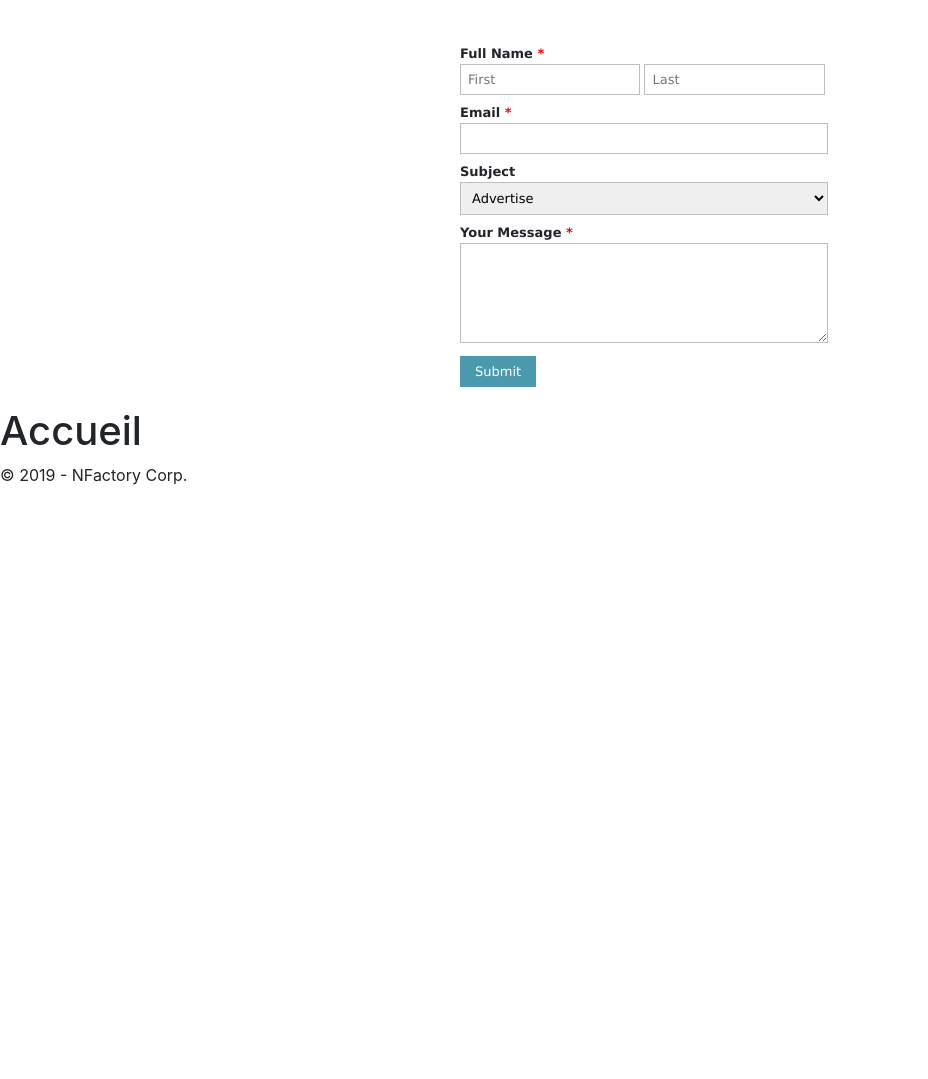
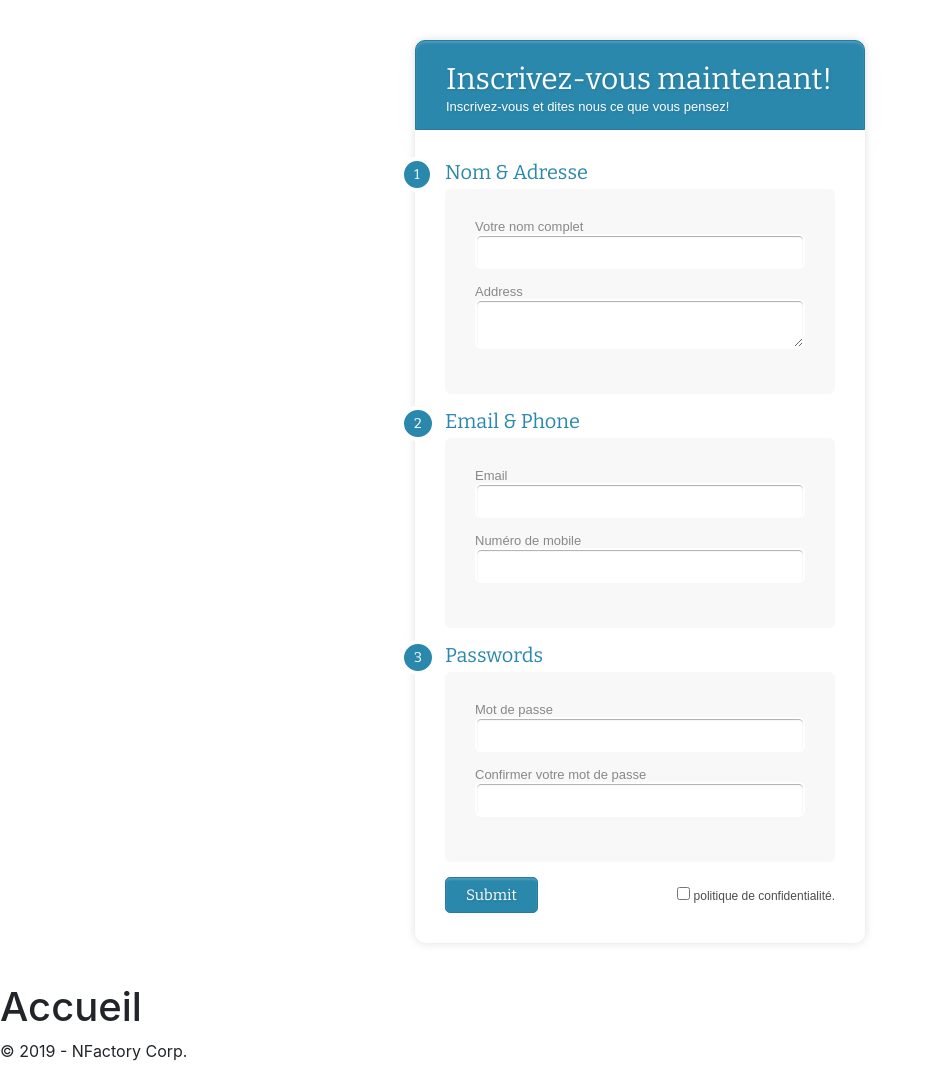
Before and after one commit to Eugenieberry/front, a PHP site: page /PHP1/index.php in a window 1280 px wide. Shown: the part 120-1199 px from the top of the page, without its empty margins (0-928 px from the left). Before the commit the page ends 605 px from the top, so only its background shows below. Run offline with PHP 8.4, Linux system fonts and the light colour scheme; some libraries are stand-ins or nearby versions.

Commit message:
modif contact html + style

```diff
--- a/pages/contact.php
+++ b/pages/contact.php
@@ -2,118 +2,157 @@
 <html lang="fr" dir="ltr">
 <head>
     <meta charset="UTF-8" />
-    <link  href="./pages/style.contact.pages.css" rel="stylesheet"/>
+
 </head>
 
-<form>
-    <ul class="form-style-1">
-        <li><label>Full Name <span class="required">*</span></label><input type="text" name="field1" class="field-divided" placeholder="First" /> <input type="text" name="field2" class="field-divided" placeholder="Last" /></li>
-        <li>
-            <label>Email <span class="required">*</span></label>
-            <input type="email" name="field3" class="field-long" />
-        </li>
-        <li>
-            <label>Subject</label>
-            <select name="field4" class="field-select">
-                <option value="Advertise">Advertise</option>
-                <option value="Partnership">Partnership</option>
-                <option value="General Question">General</option>
-            </select>
-        </li>
-        <li>
-            <label>Your Message <span class="required">*</span></label>
-            <textarea name="field5" id="field5" class="field-long field-textarea"></textarea>
-        </li>
-        <li>
-            <input type="submit" value="Submit" />
-        </li>
-    </ul>
-</form>
+<div class="form-style-10">
+    <h1> Inscrivez-vous maintenant!<span> Inscrivez-vous et dites nous ce que vous pensez!</span></h1>
+    <form>
+        <div class="section"><span>1</span> Nom & Adresse</div>
+        <div class="inner-wrap">
+            <label>Votre nom complet <input type="text" name="field1" /></label>
+            <label>Address <textarea name="field2"></textarea></label>
+        </div>
 
+        <div class="section"><span>2</span>Email & Phone</div>
+        <div class="inner-wrap">
+            <label>Email  <input type="email" name="field3" /></label>
+            <label> Numéro de mobile <input type="text" name="field4" /></label>
+        </div>
+
+        <div class="section"><span>3</span>Passwords</div>
+        <div class="inner-wrap">
+            <label> Mot de passe <input type="password" name="field5" /></label>
+            <label>Confirmer votre mot de passe  <input type="password" name="field6" /></label>
+        </div>
+        <div class="button-section">
+            <input type="submit" name="Sign Up" />
+            <span class="privacy-policy">
+     <input type="checkbox" name="field7"./> politique de confidentialité.
+     </span>
+        </div>
+    </form>
+</div>
+
+<link href='http://fonts.googleapis.com/css?family=Bitter' rel='stylesheet' type='text/css'>
 <style type="text/css">
-    .form-style-1 {
-        margin:10px auto;
-        max-width: 400px;
-        padding: 20px 12px 10px 20px;
-        font: 13px "Lucida Sans Unicode", "Lucida Grande", sans-serif;
+    .form-style-10{
+        width:450px;
+        padding:30px;
+        margin:40px auto;
+        background: #FFF;
+        border-radius: 10px;
+        -webkit-border-radius:10px;
+        -moz-border-radius: 10px;
+        box-shadow: 0px 0px 10px rgba(0, 0, 0, 0.13);
+        -moz-box-shadow: 0px 0px 10px rgba(0, 0, 0, 0.13);
+        -webkit-box-shadow: 0px 0px 10px rgba(0, 0, 0, 0.13);
     }
-    .form-style-1 li {
-        padding: 0;
+    .form-style-10 .inner-wrap{
+        padding: 30px;
+        background: #F8F8F8;
+        border-radius: 6px;
+        margin-bottom: 15px;
+    }
+    .form-style-10 h1{
+        background: #2A88AD;
+        padding: 20px 30px 15px 30px;
+        margin: -30px -30px 30px -30px;
+        border-radius: 10px 10px 0 0;
+        -webkit-border-radius: 10px 10px 0 0;
+        -moz-border-radius: 10px 10px 0 0;
+        color: #fff;
+        text-shadow: 1px 1px 3px rgba(0, 0, 0, 0.12);
+        font: normal 30px 'Bitter', serif;
+        -moz-box-shadow: inset 0px 2px 2px 0px rgba(255, 255, 255, 0.17);
+        -webkit-box-shadow: inset 0px 2px 2px 0px rgba(255, 255, 255, 0.17);
+        box-shadow: inset 0px 2px 2px 0px rgba(255, 255, 255, 0.17);
+        border: 1px solid #257C9E;
+    }
+    .form-style-10 h1 > span{
         display: block;
-        list-style: none;
-        margin: 10px 0 0 0;
+        margin-top: 2px;
+        font: 13px Arial, Helvetica, sans-serif;
     }
-    .form-style-1 label{
-        margin:0 0 3px 0;
-        padding:0px;
-        display:block;
-        font-weight: bold;
+    .form-style-10 label{
+        display: block;
+        font: 13px Arial, Helvetica, sans-serif;
+        color: #888;
+        margin-bottom: 15px;
     }
-    .form-style-1 input[type=text],
-    .form-style-1 input[type=date],
-    .form-style-1 input[type=datetime],
-    .form-style-1 input[type=number],
-    .form-style-1 input[type=search],
-    .form-style-1 input[type=time],
-    .form-style-1 input[type=url],
-    .form-style-1 input[type=email],
-    textarea,
-    select{
+    .form-style-10 input[type="text"],
+    .form-style-10 input[type="date"],
+    .form-style-10 input[type="datetime"],
+    .form-style-10 input[type="email"],
+    .form-style-10 input[type="number"],
+    .form-style-10 input[type="search"],
+    .form-style-10 input[type="time"],
+    .form-style-10 input[type="url"],
+    .form-style-10 input[type="password"],
+    .form-style-10 textarea,
+    .form-style-10 select {
+        display: block;
         box-sizing: border-box;
         -webkit-box-sizing: border-box;
         -moz-box-sizing: border-box;
-        border:1px solid #BEBEBE;
-        padding: 7px;
-        margin:0px;
-        -webkit-transition: all 0.30s ease-in-out;
-        -moz-transition: all 0.30s ease-in-out;
-        -ms-transition: all 0.30s ease-in-out;
-        -o-transition: all 0.30s ease-in-out;
-        outline: none;
-    }
-    .form-style-1 input[type=text]:focus,
-    .form-style-1 input[type=date]:focus,
-    .form-style-1 input[type=datetime]:focus,
-    .form-style-1 input[type=number]:focus,
-    .form-style-1 input[type=search]:focus,
-    .form-style-1 input[type=time]:focus,
-    .form-style-1 input[type=url]:focus,
-    .form-style-1 input[type=email]:focus,
-    .form-style-1 textarea:focus,
-    .form-style-1 select:focus{
-        -moz-box-shadow: 0 0 8px #88D5E9;
-        -webkit-box-shadow: 0 0 8px #88D5E9;
-        box-shadow: 0 0 8px #88D5E9;
-        border: 1px solid #88D5E9;
-    }
-    .form-style-1 .field-divided{
-        width: 49%;
+        width: 100%;
+        padding: 8px;
+        border-radius: 6px;
+        -webkit-border-radius:6px;
+        -moz-border-radius:6px;
+        border: 2px solid #fff;
+        box-shadow: inset 0px 1px 1px rgba(0, 0, 0, 0.33);
+        -moz-box-shadow: inset 0px 1px 1px rgba(0, 0, 0, 0.33);
+        -webkit-box-shadow: inset 0px 1px 1px rgba(0, 0, 0, 0.33);
     }
 
-    .form-style-1 .field-long{
-        width: 100%;
+    .form-style-10 .section{
+        font: normal 20px 'Bitter', serif;
+        color: #2A88AD;
+        margin-bottom: 5px;
     }
-    .form-style-1 .field-select{
-        width: 100%;
+    .form-style-10 .section span {
+        background: #2A88AD;
+        padding: 5px 10px 5px 10px;
+        position: absolute;
+        border-radius: 50%;
+        -webkit-border-radius: 50%;
+        -moz-border-radius: 50%;
+        border: 4px solid #fff;
+        font-size: 14px;
+        margin-left: -45px;
+        color: #fff;
+        margin-top: -3px;
     }
-    .form-style-1 .field-textarea{
-        height: 100px;
+    .form-style-10 input[type="button"],
+    .form-style-10 input[type="submit"]{
+        background: #2A88AD;
+        padding: 8px 20px 8px 20px;
+        border-radius: 5px;
+        -webkit-border-radius: 5px;
+        -moz-border-radius: 5px;
+        color: #fff;
+        text-shadow: 1px 1px 3px rgba(0, 0, 0, 0.12);
+        font: normal 30px 'Bitter', serif;
+        -moz-box-shadow: inset 0px 2px 2px 0px rgba(255, 255, 255, 0.17);
+        -webkit-box-shadow: inset 0px 2px 2px 0px rgba(255, 255, 255, 0.17);
+        box-shadow: inset 0px 2px 2px 0px rgba(255, 255, 255, 0.17);
+        border: 1px solid #257C9E;
+        font-size: 15px;
     }
-    .form-style-1 input[type=submit], .form-style-1 input[type=button]{
-        background: #4B99AD;
-        padding: 8px 15px 8px 15px;
-        border: none;
-        color: #fff;
+    .form-style-10 input[type="button"]:hover,
+    .form-style-10 input[type="submit"]:hover{
+        background: #2A6881;
+        -moz-box-shadow: inset 0px 2px 2px 0px rgba(255, 255, 255, 0.28);
+        -webkit-box-shadow: inset 0px 2px 2px 0px rgba(255, 255, 255, 0.28);
+        box-shadow: inset 0px 2px 2px 0px rgba(255, 255, 255, 0.28);
     }
-    .form-style-1 input[type=submit]:hover, .form-style-1 input[type=button]:hover{
-        background: #4691A4;
-        box-shadow:none;
-        -moz-box-shadow:none;
-        -webkit-box-shadow:none;
-    }
-    .form-style-1 .required{
-        color:red;
+    .form-style-10 .privacy-policy{
+        float: right;
+        width: 250px;
+        font: 12px Arial, Helvetica, sans-serif;
+        color: #4D4D4D;
+        margin-top: 10px;
+        text-align: right;
     }
 </style>
-
-</html>
```
